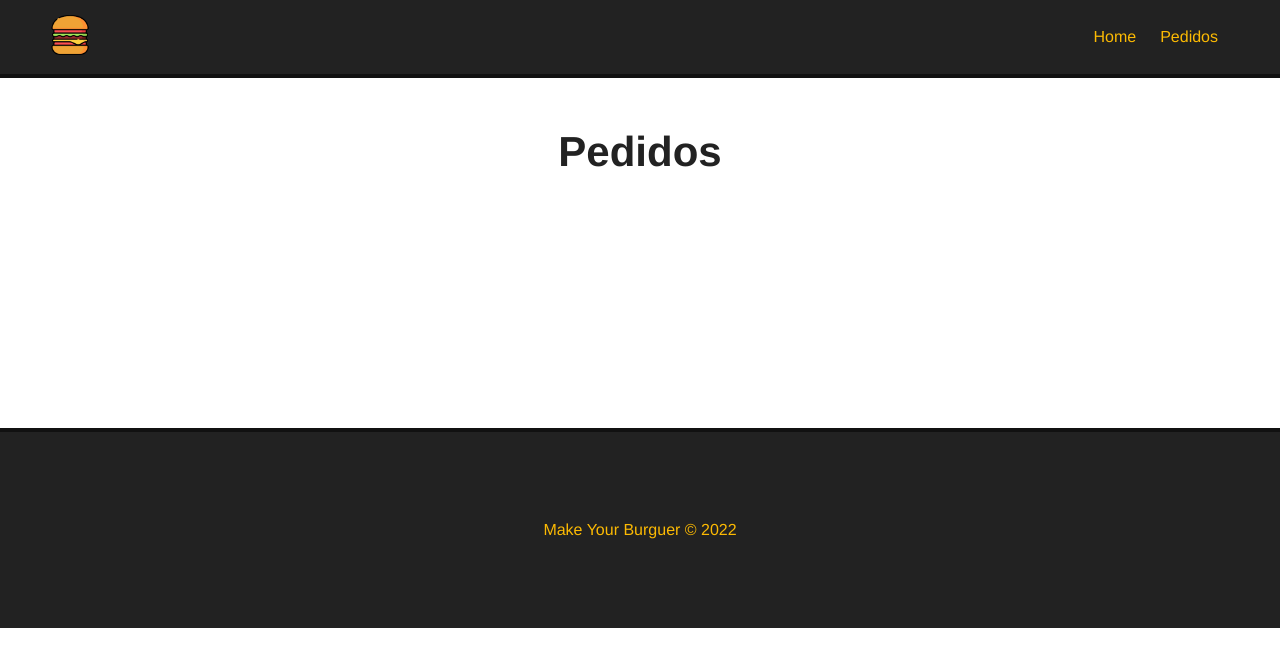
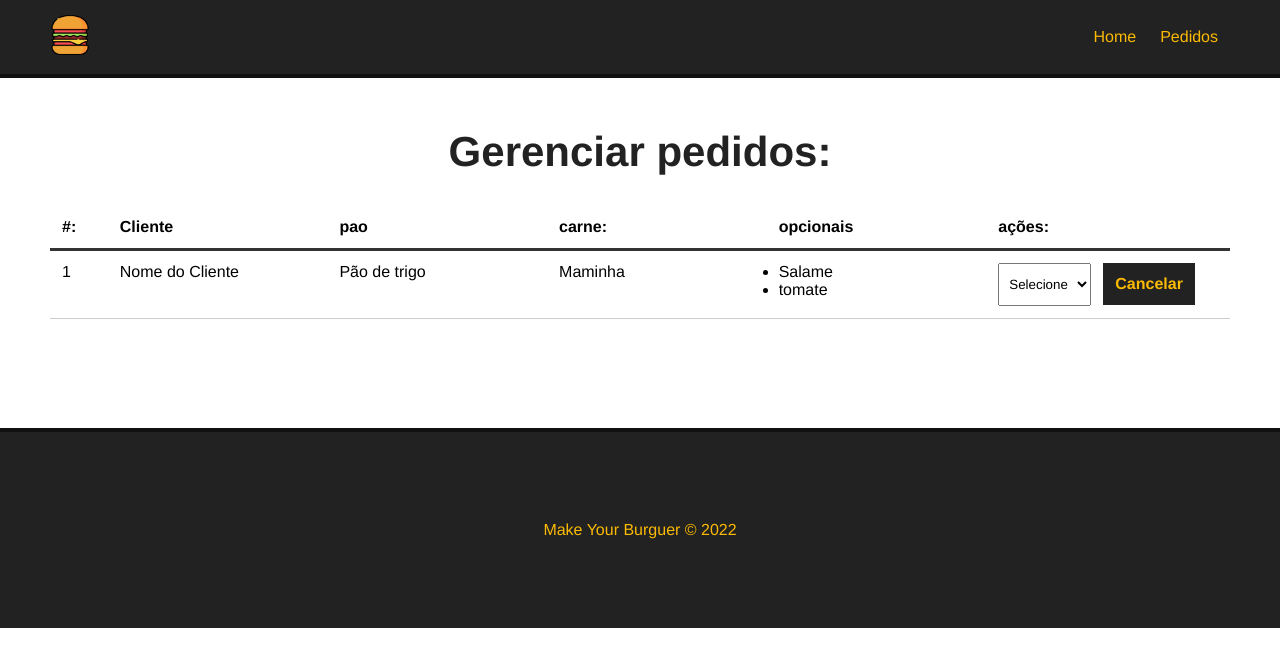
Before and after one commit to RodrigoLuna97/make-your-burguer, a Vue app: page /pedidos in a window 1280 px wide. Shown: the top 666 px of the page. Built offline with nearby package versions, Linux system fonts and the light colour scheme.

Commit message:
inserindo dados no banco e dashboard

```diff
--- a/db/db.json
+++ b/db/db.json
@@ -77,5 +77,46 @@
       "tipo": "Finalizado"
     }
   ],
-    "burgers": []
+  "burgers": [
+    {
+      "nome": "maria",
+      "carne": "Alcatra",
+      "pao": "Integral",
+      "opicionais": [],
+      "status": "Solicitado",
+      "id": 1
+    },
+    {
+      "nome": "rodrigo",
+      "carne": "Veggie burger",
+      "pao": "Italiano Branco",
+      "opcionais": [],
+      "status": "Solicitado",
+      "id": 2
+    },
+    {
+      "nome": "irineu",
+      "carne": "Picanha",
+      "pao": "Parmesão e Orégano",
+      "opcionais": [],
+      "status": "Solicitado",
+      "id": 3
+    },
+    {
+      "nome": "nhe",
+      "carne": "Picanha",
+      "pao": "Italiano Branco",
+      "opcionais": [],
+      "status": "Solicitado",
+      "id": 4
+    },
+    {
+      "nome": "rodrigo",
+      "carne": "Maminha",
+      "pao": "3 Queijos",
+      "opcionais": [],
+      "status": "Solicitado",
+      "id": 5
     }
+  ]
+}
--- a/src/components/BurgerForm.vue
+++ b/src/components/BurgerForm.vue
@@ -1,8 +1,8 @@
 <template>
     <div>
-        <p>Componente de Mensagens</p>
+        <Message :msg="msg" v-show="msg" />
         <div>
-            <form id="burger-form">
+            <form id="burger-form" @submit="createBurger">
 
             <div class="input-container">
                 <label for="nome">Nome do cliente:</label>
@@ -45,6 +45,8 @@
 </template>
 
 <script>
+import Message from './Message.vue'
+
 export default {
     name: "BurgerForm",
     data(){
@@ -56,7 +58,6 @@
         pao: null,
         carne: null,
         opcionais: [],
-        status: "Solicitado",
         msg: null
       }
     },
@@ -68,10 +69,41 @@
         this.paes = data.paes;
         this.carnes = data.carnes;
         this.opcionaisdata = data.opcionais;
+      },
+
+       async createBurger(e) {
+      e.preventDefault()
+      const data = {
+        nome: this.nome,
+        carne: this.carne,
+        pao: this.pao,
+        opcionais: Array.from(this.opcionais),
+        status: "Solicitado"
+      }
+      const dataJson = JSON.stringify(data)
+      const req = await fetch("http://localhost:3000/burgers", {
+        method: "POST",
+        headers: { "Content-Type" : "application/json" },
+        body: dataJson
+      });
+      const res = await req.json();
+
+
+      // colocar uma msg de sistema
+      this.msg = `Pedido N° ${res.id} realizado com sucesso`
+
+      //limpar msg
+      setTimeout(() => this.msg = "", 3000);
+
+      // limpar os campos
+
       }
     },
     mounted(){
       this.getIngredientes()
+    },
+    components: {
+      Message
     }
 }
 </script>
--- /dev/null
+++ b/src/components/Dashboard.vue
@@ -0,0 +1,93 @@
+<template>
+  <div id="burger-table">
+      <div>
+          <div id="burger-table-heading">
+              <div class="order-id">#:</div>
+              <div>Cliente</div>
+              <div>pao</div>
+              <div>carne:</div>
+              <div>opcionais</div>
+              <div>ações:</div>
+          </div>
+      </div>
+      <div id="burger-table-rows">
+          <div class="burger-table-row">
+              <div class="order-number">1</div>
+              <div>Nome do Cliente</div>
+              <div>Pão de trigo</div>
+              <div>Maminha</div>
+              <div>
+              <ul>
+                  <li>Salame</li>
+                  <li>tomate</li>
+              </ul>
+              </div>
+              <div>
+              <select name="status" class="status">
+                  <option value="">Selecione</option>
+              </select>
+              <button class="delete-btn">Cancelar</button>
+          </div>
+          </div>
+
+      </div>
+  </div>
+</template>
+
+<script>
+export default {
+name: "Dashboard"
+}
+</script>
+
+<style scoped>
+  #burger-table {
+    max-width: 1200px;
+    margin: 0 auto;
+  }
+  #burger-table-heading,
+  #burger-table-rows,
+  .burger-table-row {
+    display: flex;
+    flex-wrap: wrap;
+  }
+  #burger-table-heading {
+    font-weight: bold;
+    padding: 12px;
+    border-bottom: 3px solid #333;
+  }
+  .burger-table-row {
+    width: 100%;
+    padding: 12px;
+    border-bottom: 1px solid #CCC;
+  }
+  #burger-table-heading div,
+  .burger-table-row div {
+    width: 19%;
+  }
+  #burger-table-heading .order-id,
+  .burger-table-row .order-number {
+    width: 5%;
+  }
+  select {
+    padding: 12px 6px;
+    margin-right: 12px;
+  }
+  .delete-btn {
+    background-color: #222;
+    color:#fcba03;
+    font-weight: bold;
+    border: 2px solid #222;
+    padding: 10px;
+    font-size: 16px;
+    margin: 0 auto;
+    cursor: pointer;
+    transition: .5s;
+  }
+
+  .delete-btn:hover {
+    background-color: transparent;
+    color: #222;
+  }
+
+</style>
--- /dev/null
+++ b/src/components/Message.vue
@@ -0,0 +1,27 @@
+<template>
+    <div class="message-container">
+       <p> {{ msg }} </p>
+    </div>
+</template>
+
+<script>
+export default {
+    name: "Message",
+    props: {
+        msg: String
+    }
+}
+</script>
+
+<style scoped>
+
+.message-container {
+    color: #004085;
+    background-color: #cce5ff;
+    border: 2px solid #b8daff;
+    border-radius: 5px;
+    padding: 10px;
+    max-width: 400px;
+    margin: 30px auto;
+}
+</style>
--- a/src/views/Pedidos.vue
+++ b/src/views/Pedidos.vue
@@ -1,5 +1,17 @@
 <template>
   <div class="main-container">
-    <h1>Pedidos</h1>
+    <h1>Gerenciar pedidos:</h1>
+    <Dashboard />
   </div>
 </template>
+
+<script>
+import Dashboard from '../components/Dashboard.vue'
+export default {
+
+ name: "Pedidos",
+ components: {
+   Dashboard
+   }
+}
+</script>
```
Lines whose indentation alone changed are shown as unchanged.
